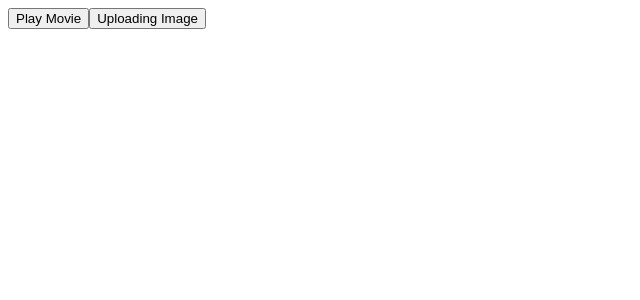
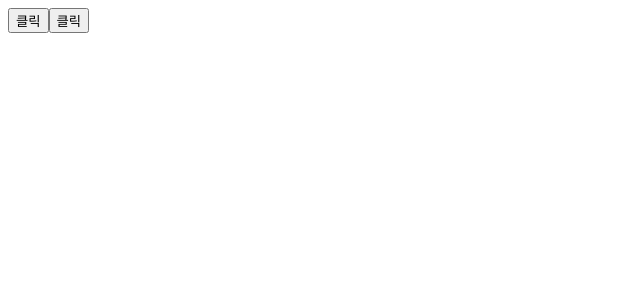
Before and after one commit to kwantke/reactjs_typescript, a React (Vite) app: page / in a window 1280 px wide. Shown: the top 300 px of the page, without its empty margins (0-640 px from the left). Built offline with nearby package versions, Linux system fonts and the light colour scheme.

Commit message:
이벤트 객체 배우기 1

```diff
--- a/src/App.tsx
+++ b/src/App.tsx
@@ -1,18 +1,9 @@
 import Button from "./components/ui/Button";
 
 export default function App() {
-  const handleClick = (message: string) => alert(message);
   return (
     <>
-      <Button handleClick={handleClick} message={"Playing"}>
-        Play Movie
-      </Button>
-      <Button
-        handleClick={(message: string) => alert(message)}
-        message={"Uploading!"}
-      >
-        Uploading Image
-      </Button>
+      <Button></Button>
     </>
   );
 }
--- a/src/components/ui/Button.tsx
+++ b/src/components/ui/Button.tsx
@@ -1,15 +1,20 @@
-export default function Button({
-  handleClick,
-  message,
-  children,
-}: {
-  handleClick: (message: string) => void;
-  message: string;
-  children: React.ReactNode;
-}) {
+export default function Button() {
+  const handleClick = (
+    message: string,
+    event: React.MouseEvent<HTMLButtonElement, MouseEvent>
+  ) => {
+    console.log(message);
+    console.log(event);
+  };
+  const handleClick2 = (
+    event: React.MouseEvent<HTMLButtonElement, MouseEvent>
+  ) => {
+    console.log(event);
+  };
   return (
     <>
-      <button onClick={() => handleClick(message)}>{children}</button>
+      <button onClick={(event) => handleClick("click", event)}>클릭</button>
+      <button onClick={handleClick2}>클릭</button>
     </>
   );
 }
```
